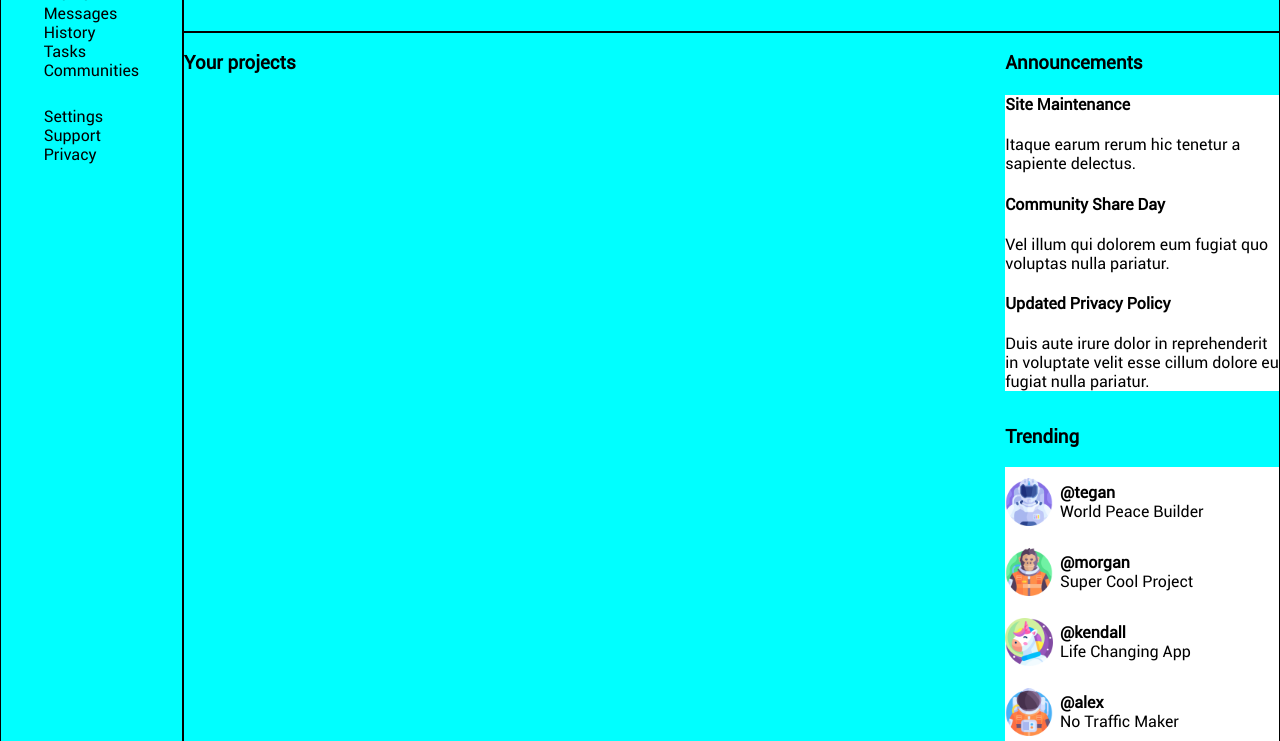
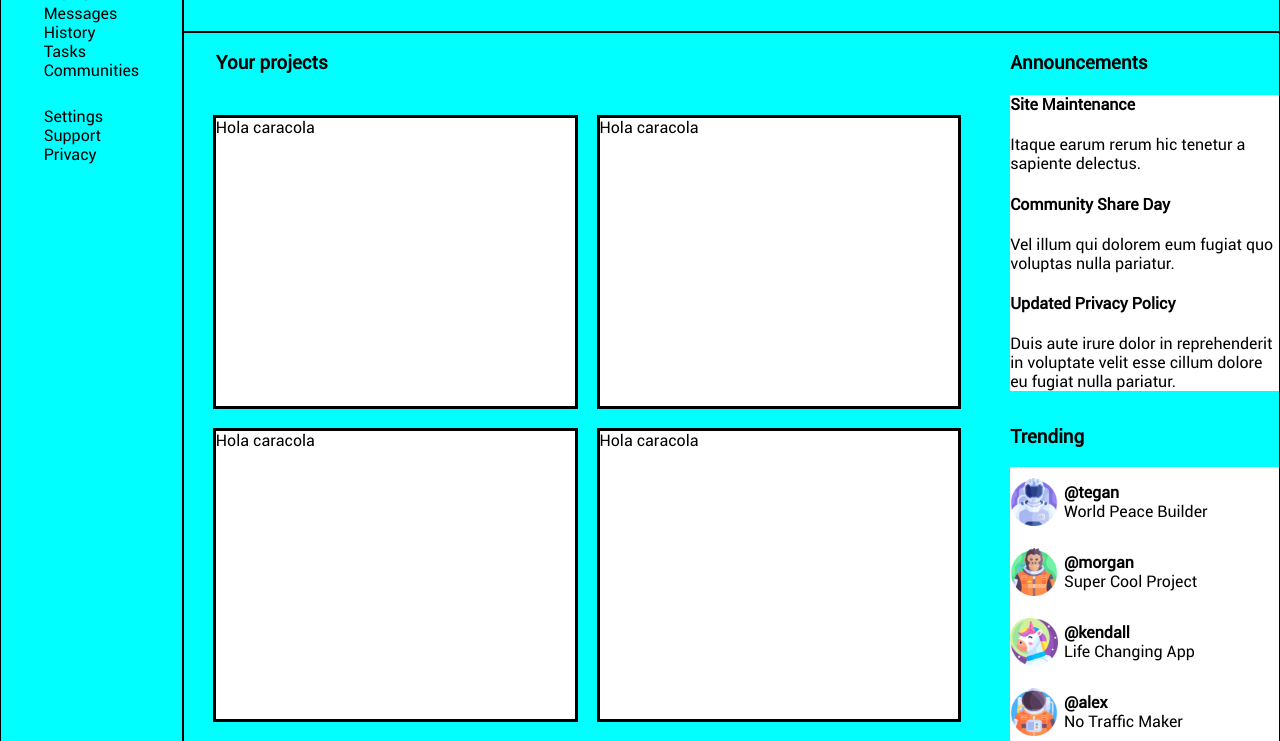
Before and after one commit to juan-est145/Odin-Project_Admin_Dashboard, a plain HTML site: page index.html in a window 1280 px wide. Shown: the part 210-951 px from the top of the page. Drawn offline with Linux system fonts and the light colour scheme; a web font is replaced by a local one.

Commit message:
Main cards are done, styling and content pending

```diff
--- a/index.html
+++ b/index.html
@@ -58,6 +58,12 @@
 		<main class="content">
 			<div class="main-content">
 				<h3>Your projects</h3>
+				<div class="project-cards">Hola caracola</div>
+				<div class="project-cards">Hola caracola</div>
+				<div class="project-cards">Hola caracola</div>
+				<div class="project-cards">Hola caracola</div>
+				<div class="project-cards">Hola caracola</div>
+				<div class="project-cards">Hola caracola</div>
 			</div>
 			<div class="side-content">
 				<div class="announcements">
--- a/style.css
+++ b/style.css
@@ -174,11 +174,30 @@ body
 .content
 {
 	grid-template-columns: 3fr 1fr;
+	gap: 20px;
 }
 
 .main-content
 {
 	display: grid;
+	gap: 25px;
+	padding: 0em 2em;
+	grid-template-rows: 60px;
+	grid-auto-rows: 18em;
+	grid-template-columns: repeat(auto-fit, minmax(20em, 1fr));
+	grid-auto-flow: row;
+}
+
+.main-content h3
+{
+	grid-column: 1/-1;
+	align-self: center;
+}
+
+.project-cards
+{
+	background-color: white;
+	outline: solid black;
 }
 
 .side-content
```
